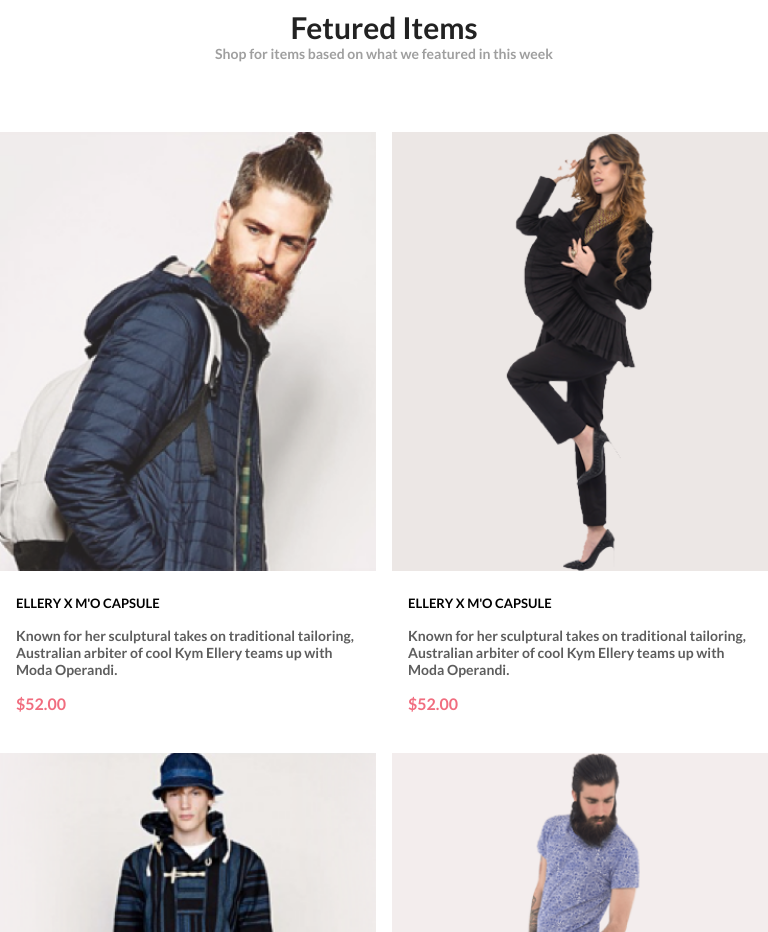
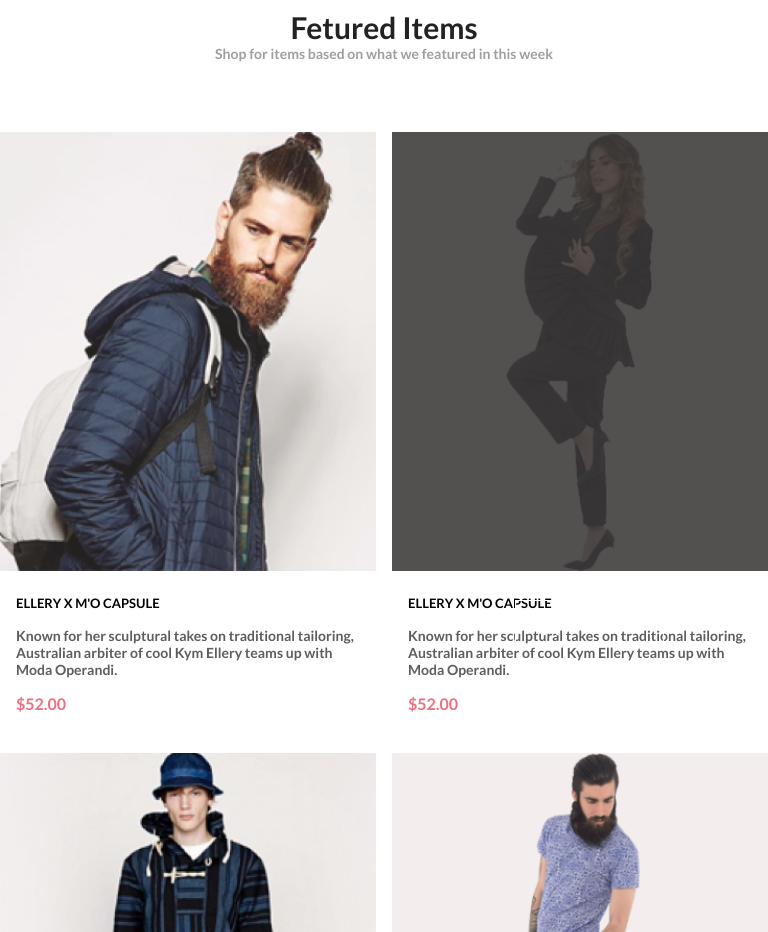
Before and after one commit to KotlyarovSergey/HTML_and_CSS, a plain HTML site: page HW_7/index.html in a window 768 px wide. Shown: the part 840-1772 px from the top of the page. Drawn offline with Linux system fonts and the light colour scheme.

Commit message:
hw7 add cart

```diff
--- a/HW_7/index.html
+++ b/HW_7/index.html
@@ -81,7 +81,13 @@
         </div>
 
         <div class="fetured__items__card">
-            <img class="fetured__items__card__img" src="img/card_2.png" alt="card_2">
+            <img class="img_card_cart" src="img/card_2_cart.png" alt="card_2">
+            <img class="fetured__items__card__img img_under_cart" src="img/card_2.png" alt="card_2">
+            <button class="add__to__cart__btn">
+                <img src="img/cart.png" alt="">
+                Add to Cart
+            </button>
+
             <div class="fetured__items__card__text">
                 <p class="fetured__items__card__text__title">ELLERY X M'O CAPSULE</p>
                 <p class="fetured__items__card__text__description">Known for her sculptural takes on traditional tailoring, Australian arbiter of cool Kym Ellery teams up with Moda Operandi.</p>
@@ -124,6 +130,10 @@
                 <p class="fetured__items__card__text__cost">$52.00</p>
             </div>
         </div>
+
+
+
+
     </div>
 
     <div class="browse__all__product">
--- a/HW_7/style.css
+++ b/HW_7/style.css
@@ -171,6 +171,12 @@ body{
             width: 100%;
             object-fit: contain;
         }
+        .img_card_cart{
+            display: none;
+        }
+        .add__to__cart__btn{
+            display: none;
+        }
         .fetured__items__card__text{
             margin: 24px 16px;
         }
@@ -232,10 +238,6 @@ body{
         justify-content: center;
         gap: 10px;
     }
-    .logo__rectangle{
-        /* margin-left: 20%; */
-        /* margin-left: 0; */
-    }
     .logo__brand__text__top{
         font-size: 44px;
     }
@@ -252,4 +254,34 @@ body{
         gap: 16px;
     }
 
+
+    .img_under_cart{
+        display: none;
+    }
+
+    .img_card_cart{
+        display: block;
+    }
+
+    .add__to__cart__btn{
+        position:  absolute;
+    }
+
+    .add__to__cart__btn{
+        position: absolute;
+        display: flex;
+        align-items: center;
+        gap: 10px;
+        border: white 1px solid;
+        padding: 10px 20px;
+        background: none;
+
+        color: #FFF;
+        font-size: 14px;
+        font-style: normal;
+        font-weight: 400;
+        line-height: normal;
+        left: 67%;
+        top: 180%;
+    }
 }
```
